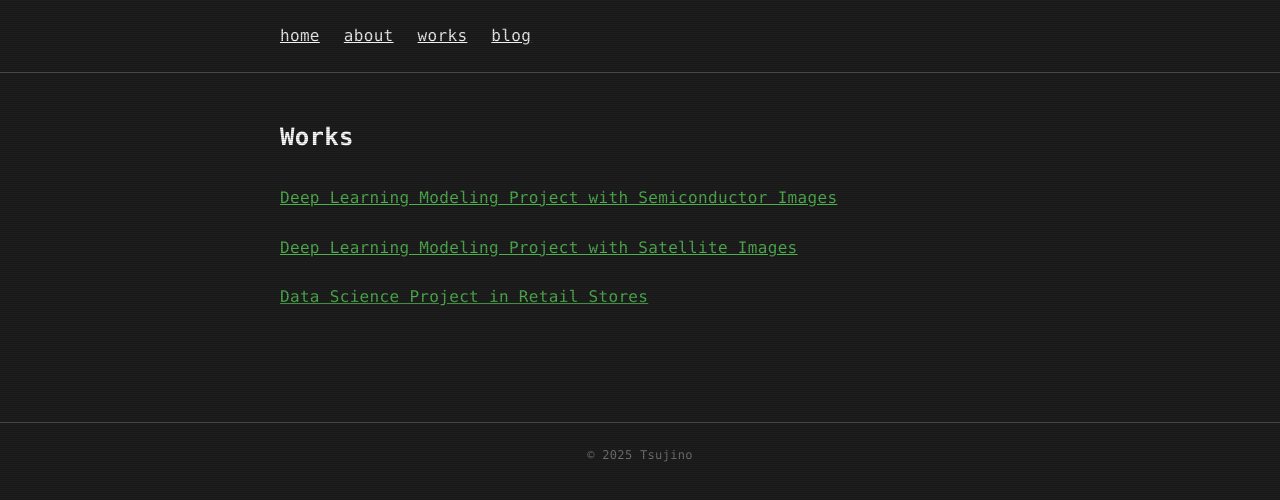
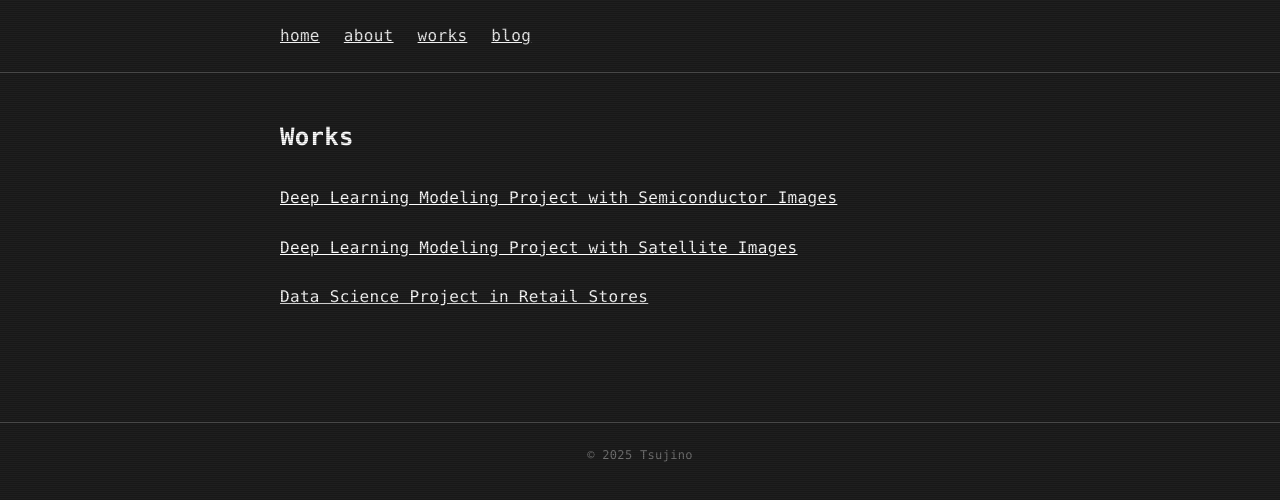
Before and after one commit to ttsujino/ttsujino.github.io, a Next.js app in the folder portfolio/: page /works in a window 1280 px wide. Shown: the top 500 px of the page. Built offline with nearby package versions, Linux system fonts and the light colour scheme.

Commit message:
Worksの色変更

```diff
--- a/portfolio/src/app/works/page.tsx
+++ b/portfolio/src/app/works/page.tsx
@@ -51,7 +51,7 @@ export default function WorksPage() {
               className="cursor-pointer group"
               onClick={() => handleProjectClick(project)}
             >
-              <h2 className="text-terminal-green underline group-hover:text-terminal-white transition-colors">
+              <h2 className="text-terminal-white underline group-hover:text-terminal-green transition-colors">
                 {project.title}
               </h2>
             </div>
```
